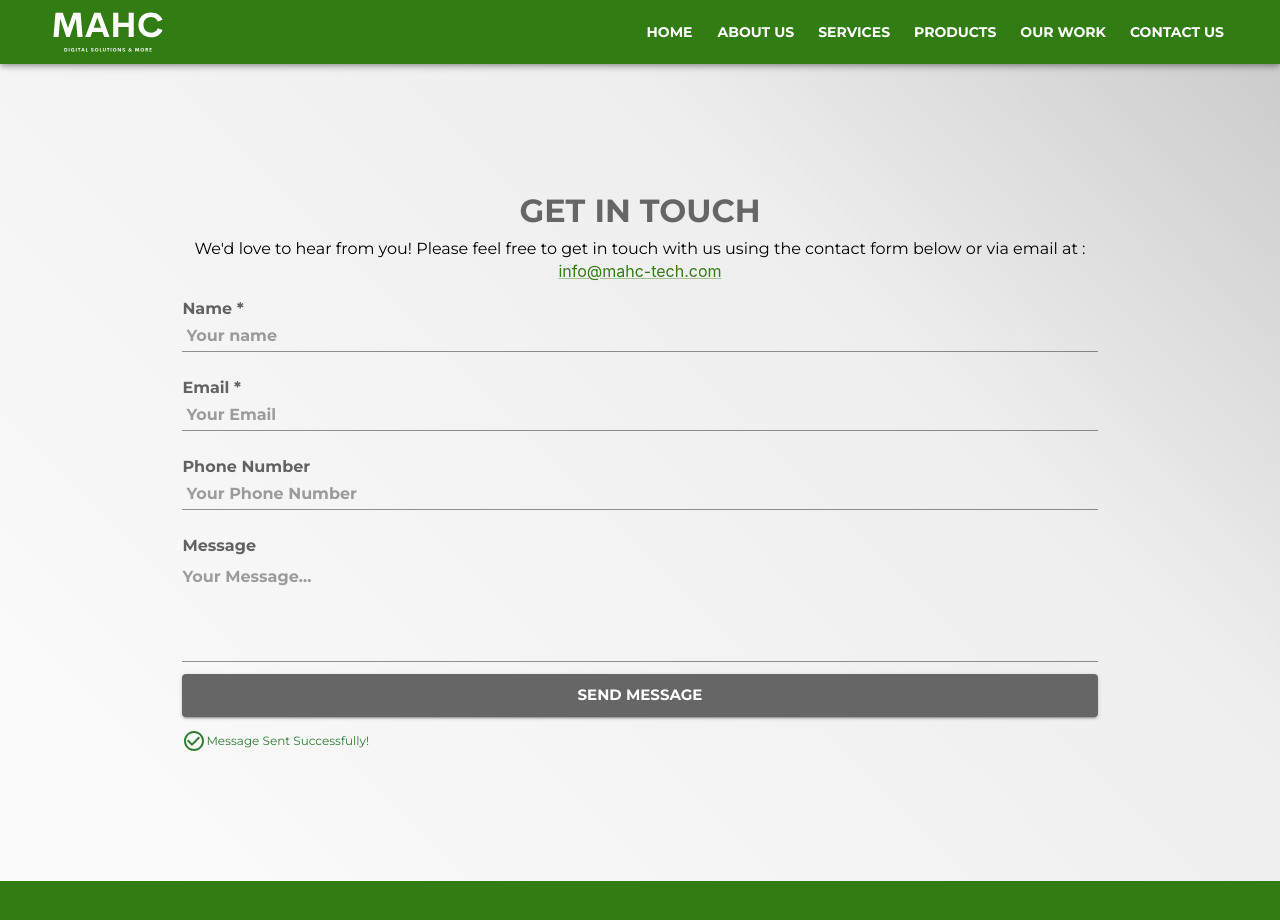
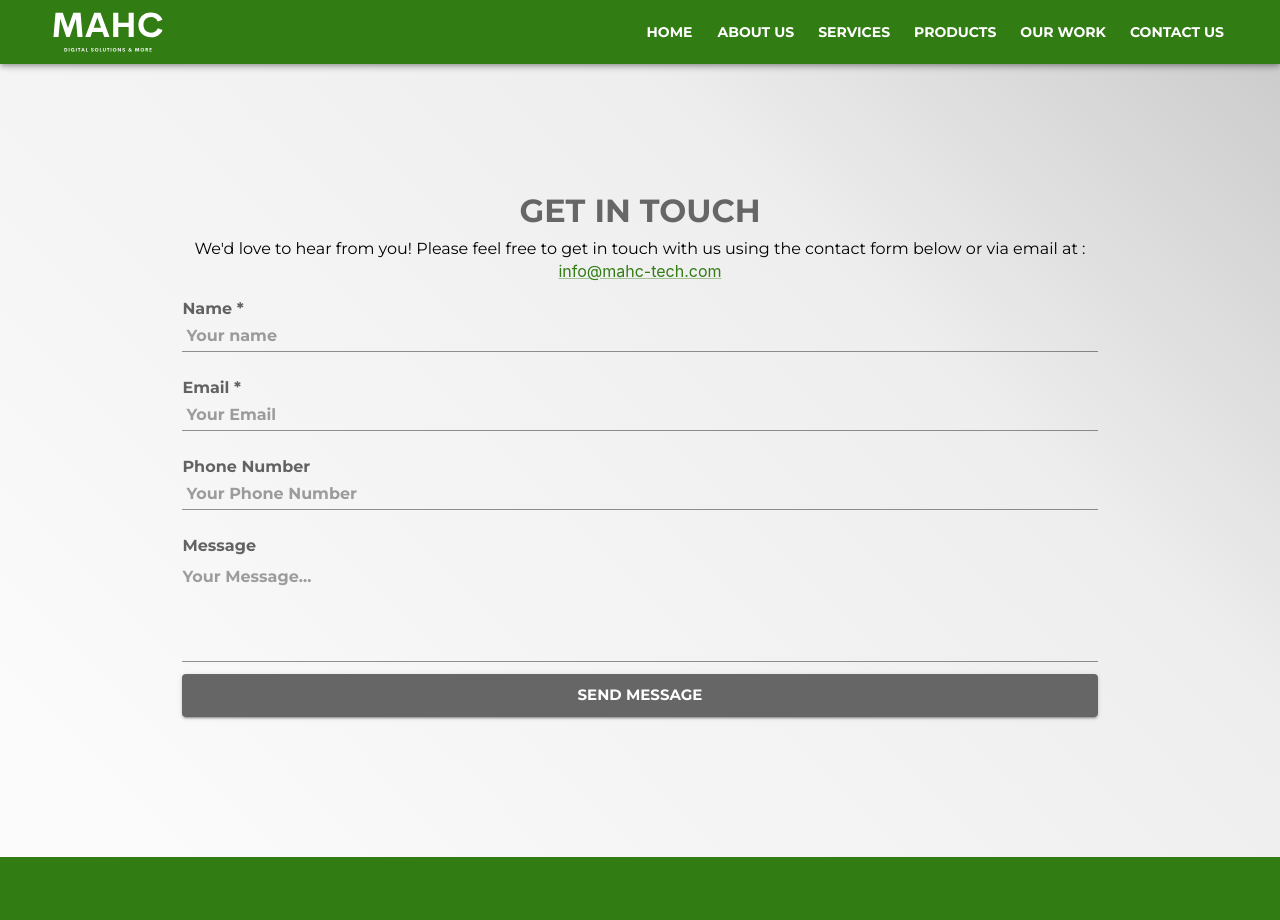
Before and after one commit to yousefo1995/MACH, a React (Create React App) app: page /contactUs in a window 1280 px wide. Shown: the top 920 px of the page. Built offline with nearby package versions, Linux system fonts and the light colour scheme; grey boxes are pictures that could not be loaded.

Commit message:
forget the isSent state true / wrong type

```diff
--- a/src/Components/ContactUsPageComponents/ContactUsForm.js
+++ b/src/Components/ContactUsPageComponents/ContactUsForm.js
@@ -195,7 +195,7 @@ const ContactUsForm = () => {
             SEND MESSAGE
           </Button>
         </Stack>
-        {true && (
+        {isSent && (
           <FormHelperText>
             <Stack flexDirection="row" alignItems="center" color="success.main">
               <CheckCircleOutlineIcon />
```
